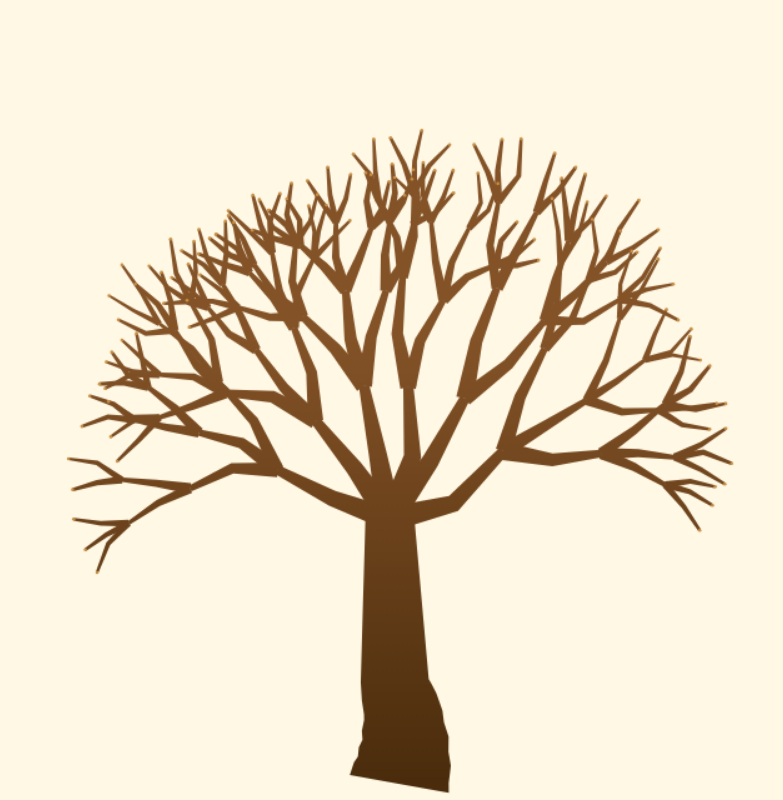
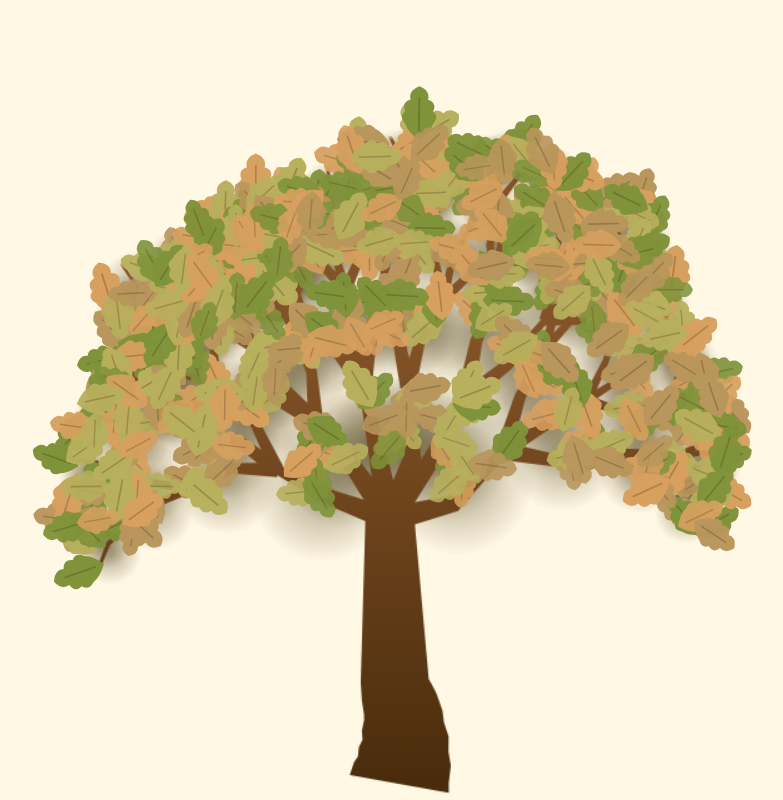
Before and after one commit to aetheryn/br4-spiritual-bouquet, a React (Vite) app: page / in a window 1280 px wide. Shown: the whole page, without its empty margins (243-1026 px from the left). Built offline with nearby package versions, Linux system fonts and the light colour scheme.

Commit message:
add: leaf generation when full

```diff
--- a/src/App.jsx
+++ b/src/App.jsx
@@ -1,9 +1,9 @@
-import TreeCanvas from "./components/TreeCanvas";
+import Tree from "./components/Tree";
 
 function App() {
   return (
     <div id="stage">
-      <TreeCanvas />
+      <Tree />
     </div>
   );
 }
--- /dev/null
+++ b/src/components/Leaf.jsx
@@ -0,0 +1,19 @@
+import { LEAF_FILL_D } from "../leafPath";
+
+export default function Leaf({ x, y, rot, scale, color, shade }) {
+  const rotDeg = (rot * 180) / Math.PI;
+  return (
+    <g transform={`translate(${x} ${y}) rotate(${rotDeg}) scale(${scale})`}>
+      <path d={LEAF_FILL_D} fill={color} fillOpacity={shade} />
+      <line
+        x1={0}
+        y1={-6}
+        x2={0}
+        y2={6}
+        stroke="#3b2410"
+        strokeWidth={0.6}
+        strokeOpacity={shade * 0.26}
+      />
+    </g>
+  );
+}
--- /dev/null
+++ b/src/components/Tree.jsx
@@ -0,0 +1,43 @@
+import { useMemo } from "react";
+import { mulberry32, generateTree, CATS } from "../treeEngine";
+import TreeCanvas from "./TreeCanvas";
+import Leaf from "./Leaf";
+
+const DESIGN_W = 960;
+const DESIGN_H = 640;
+
+export default function Tree() {
+  const tree = useMemo(() => {
+    const rng = mulberry32(20260903);
+    return generateTree(rng, DESIGN_W, DESIGN_H);
+  }, []);
+
+  const colorByCatId = useMemo(() => {
+    const map = {};
+    CATS.forEach((c) => {
+      map[c.id] = c.color;
+    });
+    return map;
+  }, []);
+
+  return (
+    <>
+      <TreeCanvas tree={tree} designW={DESIGN_W} designH={DESIGN_H} />
+      <svg
+        viewBox={`0 0 ${DESIGN_W} ${DESIGN_H}`}
+        preserveAspectRatio="xMidYMid meet"
+        style={{
+          position: "absolute",
+          inset: 0,
+          width: "100%",
+          height: "100%",
+          pointerEvents: "none",
+        }}
+      >
+        {tree.leafSlots.map((leaf, i) => (
+          <Leaf key={i} {...leaf} color={colorByCatId[leaf.catId]} />
+        ))}
+      </svg>
+    </>
+  );
+}
--- a/src/components/TreeCanvas.jsx
+++ b/src/components/TreeCanvas.jsx
@@ -1,14 +1,7 @@
 import { useEffect, useRef } from "react";
-import {
-  mulberry32,
-  generateTreeSkeleton,
-  drawTreeSkeleton,
-} from "../treeEngine";
+import { drawTree } from "../treeEngine";
 
-const DESIGN_W = 960;
-const DESIGN_H = 640;
-
-const TreeCanvas = () => {
+export default function TreeCanvas({ tree, designW, designH }) {
   const canvasRef = useRef(null);
 
   useEffect(() => {
@@ -16,14 +9,12 @@ const TreeCanvas = () => {
     const ctx = canvas.getContext("2d");
     const dpr = Math.min(window.devicePixelRatio || 1, 2);
 
-    canvas.width = Math.round(DESIGN_W * dpr);
-    canvas.height = Math.round(DESIGN_H * dpr);
+    canvas.width = Math.round(designW * dpr);
+    canvas.height = Math.round(designH * dpr);
     ctx.setTransform(dpr, 0, 0, dpr, 0, 0);
 
-    const rng = mulberry32(20260903); // Example seed for reproducibility
-    const skeleton = generateTreeSkeleton(rng, DESIGN_W, DESIGN_H);
-    drawTreeSkeleton(ctx, skeleton, DESIGN_H);
-  }, []);
+    drawTree(ctx, tree, designH);
+  }, [tree, designW, designH]);
 
   return (
     <canvas
@@ -37,6 +28,4 @@ const TreeCanvas = () => {
       }}
     />
   );
-};
-
-export default TreeCanvas;
+}
--- /dev/null
+++ b/src/leafPath.js
@@ -0,0 +1,10 @@
+export const LEAF_FILL_D =
+  "M 0,-10 " +
+  "Q 4,-8.4 3.1,-5.2 " +
+  "Q 6.4,-4.2 5,-1 " +
+  "Q 7.4,0.8 5,3.4 " +
+  "Q 4,6.4 0,9.2 " +
+  "Q -4,6.4 -5,3.4 " +
+  "Q -7.4,0.8 -5,-1 " +
+  "Q -6.4,-4.2 -3.1,-5.2 " +
+  "Q -4,-8.4 0,-10 Z";
--- a/src/treeEngine.js
+++ b/src/treeEngine.js
@@ -7,6 +7,81 @@ export function mulberry32(a) {
     return ((t2 ^ (t2 >>> 14)) >>> 0) / 4294967296;
   };
 }
+
+function shuffleArr(arr, rng) {
+  for (let j = arr.length - 1; j > 0; j--) {
+    const m = Math.floor(rng() * (j + 1));
+    const tmp = arr[j];
+    arr[j] = arr[m];
+    arr[m] = tmp;
+  }
+}
+
+/*
+A small min-distance spatial hash — rejects a candidate leaf position if
+it's too close to one already placed, which is what keeps the scatter
+looking organic instead of overlapping into a mush or gridding up.
+*/
+function makeSampler(cell, minDist) {
+  const grid = {};
+  const key = (gx, gy) => `${gx},${gy}`;
+  return {
+    tooClose(px, py) {
+      const gx = Math.floor(px / cell),
+        gy = Math.floor(py / cell);
+      for (let ox = -1; ox <= 1; ox++) {
+        for (let oy = -1; oy <= 1; oy++) {
+          const arr = grid[key(gx + ox, gy + oy)];
+          if (!arr) continue;
+          for (let k = 0; k < arr.length; k++) {
+            const dx = arr[k][0] - px,
+              dy = arr[k][1] - py;
+            if (dx * dx + dy * dy < minDist * minDist) return true;
+          }
+        }
+      }
+      return false;
+    },
+    place(px, py) {
+      const gx = Math.floor(px / cell),
+        gy = Math.floor(py / cell);
+      const k = key(gx, gy);
+      if (!grid[k]) grid[k] = [];
+      grid[k].push([px, py]);
+    },
+  };
+}
+
+export const CATS = [
+  {
+    id: "masses",
+    label: "Masses",
+    singular: "Mass",
+    plural: "Masses",
+    color: "#d7a05f",
+  },
+  {
+    id: "rosaries",
+    label: "Rosaries",
+    singular: "Rosary",
+    plural: "Rosaries",
+    color: "#b9965c",
+  },
+  {
+    id: "adoration",
+    label: "Half-Hour of Adoration",
+    singular: "Half-Hour of Adoration",
+    plural: "Half-Hours of Adoration",
+    color: "#b8b05d",
+  },
+  {
+    id: "fasting",
+    label: "Day of Fasting",
+    singular: "Day of Fasting",
+    plural: "Days of Fasting",
+    color: "#7f933a",
+  },
+];
 
 export function fillTaperedPath(ctx, pts, widths, color) {
   const left = [],
@@ -31,20 +106,25 @@ export function fillTaperedPath(ctx, pts, widths, color) {
     left.push({ x: p.x + nx * hw, y: p.y + ny * hw });
     right.push({ x: p.x - nx * hw, y: p.y - ny * hw });
   }
+
   ctx.beginPath();
   ctx.moveTo(left[0].x, left[0].y);
+
   for (let j = 1; j < left.length; j++) ctx.lineTo(left[j].x, left[j].y);
   for (let k = right.length - 1; k >= 0; k--)
     ctx.lineTo(right[k].x, right[k].y);
+
   ctx.closePath();
   ctx.fillStyle = color;
   ctx.fill();
 }
 
 // Full Bloom's own numbers, hardcoded — the phase system arrives in a later step.
-export function generateTreeSkeleton(rng, W, H) {
+export function generateTree(rng, W, H) {
   const branches = [],
-    buds = [];
+    buds = [],
+    lobes = [],
+    leafBranches = [];
   const baseX = W * 0.5,
     baseY = H * 0.98;
   const treeScale = 0.645;
@@ -105,7 +185,10 @@ export function generateTreeSkeleton(rng, W, H) {
       y2: ey,
       len,
     };
-    if (depth !== 0) branches.push(rec);
+    if (depth !== 0) {
+      branches.push(rec);
+      leafBranches.push(rec);
+    }
     if (depth >= maxDepth || width < 2.4) {
       buds.push({ x: ex, y: ey, r: 1.3 });
       return;
@@ -150,12 +233,96 @@ export function generateTreeSkeleton(rng, W, H) {
     bd.y = stretchY(bd.y);
   });
 
-  return { trunkPts, trunkWidths, branches, buds, baseY, canopyCenterY };
+  // leafBranches shares the same object references as branches, so the
+  // vStretch above already applies to these too — nothing extra to stretch.
+  leafBranches.forEach((b) => {
+    const cxp = b.x1 + (b.x2 - b.x1) * 0.6;
+    const cyp = b.y1 + (b.y2 - b.y1) * 0.6;
+    lobes.push({ x: cxp, y: cyp, r: Math.max(13 * treeScale, b.len * 0.6) });
+  });
+
+  const sampler = makeSampler(8 * treeScale, 8.2 * treeScale);
+  let totalLen = 0;
+  leafBranches.forEach((b) => {
+    totalLen += b.len;
+  });
+
+  const target = 560; // Full Bloom's leafTarget — phase system comes later
+  const out = [];
+  let attempts = 0;
+  const maxAttempts = target * 90;
+  while (out.length < target && attempts < maxAttempts) {
+    attempts++;
+    const pick = rng() * totalLen;
+    let acc = 0;
+    let b = leafBranches[leafBranches.length - 1];
+    for (let li = 0; li < leafBranches.length; li++) {
+      acc += leafBranches[li].len;
+      if (pick <= acc) {
+        b = leafBranches[li];
+        break;
+      }
+    }
+    const tt = 0.6 + rng() * 0.4;
+    const bx = b.x1 + (b.x2 - b.x1) * tt;
+    const by = b.y1 + (b.y2 - b.y1) * tt;
+    const clusterR = (9 + tt * 18) * treeScale;
+    const ang2 = rng() * Math.PI * 2;
+    const rr = clusterR * Math.sqrt(rng());
+    const px2 = bx + Math.cos(ang2) * rr;
+    const py2 = by + Math.sin(ang2) * rr * 0.85;
+    if (py2 > H * 0.99 || py2 < H * 0.01 || px2 < W * 0.01 || px2 > W * 0.99)
+      continue;
+    if (sampler.tooClose(px2, py2)) continue;
+    sampler.place(px2, py2);
+    const outwardAngle = Math.atan2(px2 - bx, -(py2 - by));
+    out.push({
+      x: px2,
+      y: py2,
+      rot: outwardAngle + (rng() - 0.5) * 0.6,
+      scale: (1.25 + tt * 0.45 + rng() * 0.3) * 1.15,
+      shade: 0.58 + tt * 0.4 + rng() * 0.06,
+    });
+  }
+  shuffleArr(out, rng);
+  const leafSlots = out.map((slot, i) => ({
+    ...slot,
+    catId: CATS[i % CATS.length].id,
+  }));
+
+  return {
+    trunkPts,
+    trunkWidths,
+    branches,
+    buds,
+    lobes,
+    baseY,
+    canopyCenterY,
+    leafSlots,
+  };
 }
 
-export function drawTreeSkeleton(ctx, skeleton, H) {
-  const { trunkPts, trunkWidths, branches, buds, baseY, canopyCenterY } =
-    skeleton;
+export function drawTree(ctx, tree, H) {
+  const { trunkPts, trunkWidths, branches, buds, lobes, baseY, canopyCenterY } =
+    tree;
+
+  lobes.forEach((lb) => {
+    const g = ctx.createRadialGradient(
+      lb.x,
+      lb.y,
+      lb.r * 0.1,
+      lb.x,
+      lb.y,
+      lb.r,
+    );
+    g.addColorStop(0, "rgba(74,60,20,0.4)");
+    g.addColorStop(1, "rgba(74,60,20,0)");
+    ctx.fillStyle = g;
+    ctx.beginPath();
+    ctx.arc(lb.x, lb.y, lb.r, 0, Math.PI * 2);
+    ctx.fill();
+  });
+
   const barkGradient = ctx.createLinearGradient(
     0,
     baseY,
@@ -166,6 +333,7 @@ export function drawTreeSkeleton(ctx, skeleton, H) {
   barkGradient.addColorStop(1, "#835227");
   fillTaperedPath(ctx, trunkPts, trunkWidths, barkGradient);
   branches.forEach((b) => fillTaperedPath(ctx, b.pts, b.widths, barkGradient));
+
   ctx.fillStyle = "#c98f42";
   buds.forEach((bd) => {
     ctx.beginPath();
```
